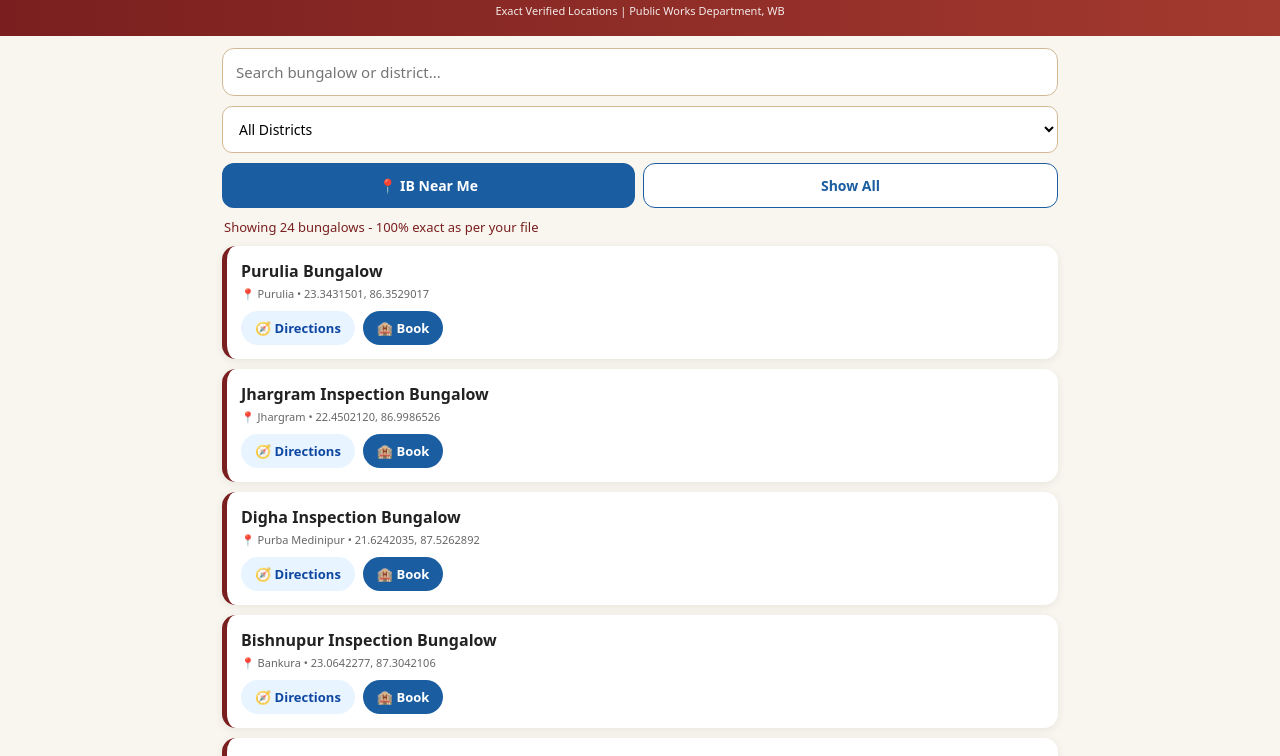
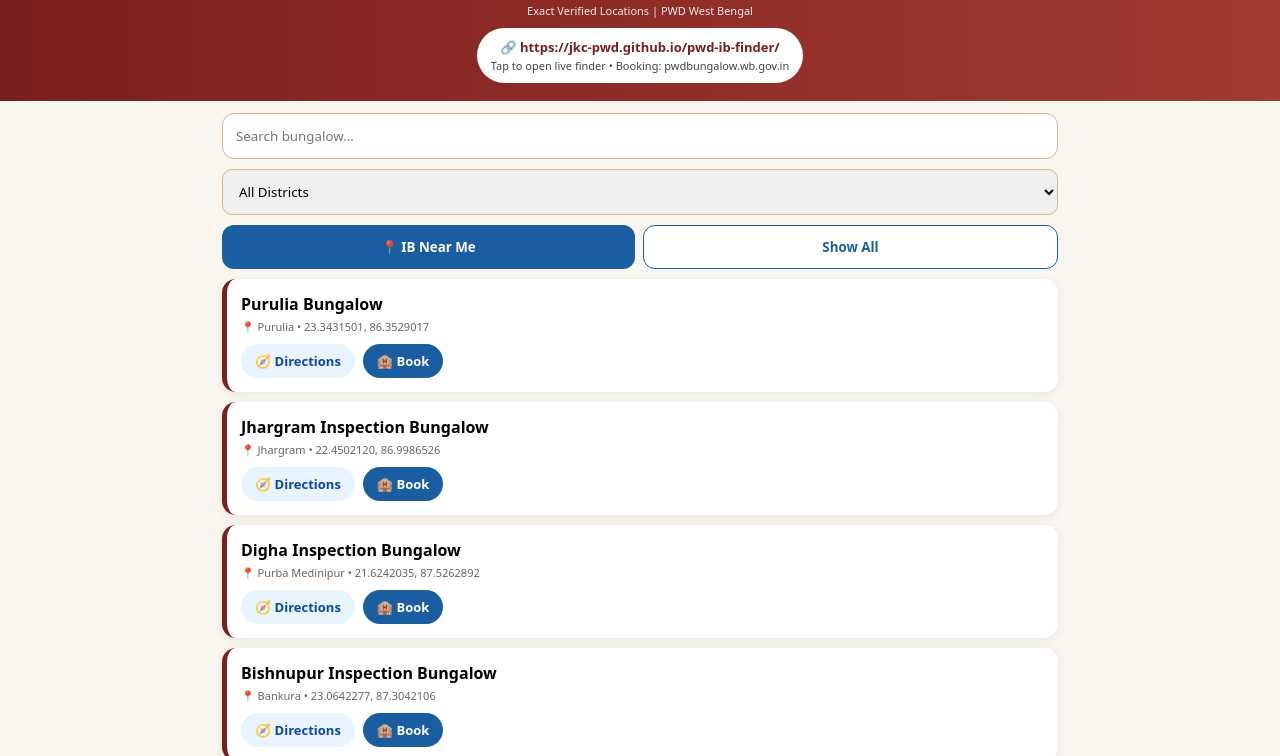
Before and after one commit to jkc-pwd/pwd-ib-finder, a plain HTML site: page index.html in a window 1280 px wide. Shown: the part 44-800 px from the top of the page. Drawn offline with Linux system fonts and the light colour scheme.

Commit message:
Update index.html

```diff
--- a/index.html
+++ b/index.html
@@ -2,34 +2,40 @@
 <html lang="en">
 <head>
 <meta charset="UTF-8"><meta name="viewport" content="width=device-width, initial-scale=1.0">
-<title>WB PWD IB Finder - Final Exact</title>
+<title>WB PWD IB Finder</title>
 <style>
-*{box-sizing:border-box;font-family:system-ui,-apple-system,Segoe UI,Roboto}
-body{margin:0;background:#f8f6ef;color:#222}
+*{box-sizing:border-box;font-family:system-ui}body{margin:0;background:#f8f6ef}
 .header{background:linear-gradient(90deg,#7a1f1f,#a33a2f);color:#fff;padding:18px;text-align:center}
-.header h1{margin:0;font-size:18px}.header p{margin:5px 0 0;font-size:11px;opacity:.9}
+.header h1{margin:0;font-size:18px}
+.cover-link{background:#fff;color:#7a1f1f;padding:10px 14px;border-radius:30px;display:inline-block;margin-top:10px;text-decoration:none;font-weight:700;font-size:13px}
+.cover-link span{font-size:11px;display:block;color:#444;font-weight:400;margin-top:2px}
 .container{max-width:860px;margin:0 auto;padding:12px}
-.search{width:100%;padding:13px;border-radius:12px;border:1.5px solid #d4b896;font-size:15px;background:#fff;outline:none}
-.row{display:flex;gap:8px;margin:10px 0}select{flex:1;padding:12px;border-radius:10px;border:1.5px solid #d4b896;background:#fff;font-size:14px}
-.btn{flex:1;padding:12px;border-radius:12px;border:none;font-weight:700;cursor:pointer;font-size:14px}
+.search{width:100%;padding:13px;border-radius:12px;border:1.5px solid #d4b896}
+.row{display:flex;gap:8px;margin:10px 0}select{flex:1;padding:12px;border-radius:10px;border:1.5px solid #d4b896}
+.btn{flex:1;padding:12px;border-radius:12px;border:none;font-weight:700}
 .btn-p{background:#1a5da0;color:#fff}.btn-s{background:#fff;border:1.5px solid #1a5da0;color:#1a5da0}
 .card{background:#fff;border-radius:14px;padding:14px;margin-top:10px;box-shadow:0 2px 10px rgba(0,0,0,.07);border-left:5px solid #7a1f1f}
-.meta{font-size:11px;color:#666;margin-top:4px}.acts{display:flex;gap:8px;margin-top:10px;flex-wrap:wrap}
+.meta{font-size:11px;color:#666;margin-top:4px}.acts{display:flex;gap:8px;margin-top:10px}
 .acts a{padding:8px 14px;border-radius:20px;text-decoration:none;font-size:13px;font-weight:600}
 .map{background:#e8f4ff;color:#0d47a1}.book{background:#1a5da0;color:#fff}
 .km{background:#fef3c7;padding:3px 8px;border-radius:12px;font-size:11px;margin-left:6px}
-.footer{margin-top:18px;background:#fff;padding:12px;border-radius:12px;font-size:11px;color:#666;text-align:center;border:1px dashed #d4b896}
 </style>
 </head>
 <body>
-<div class="header"><h1>WB PWD IB FINDER</h1><p>Exact Verified Locations | Public Works Department, WB</p></div>
+<div class="header">
+<h1>WB PWD IB FINDER</h1>
+<p style="font-size:11px;opacity:.9;margin:5px 0 0">Exact Verified Locations | PWD West Bengal</p>
+<a class="cover-link" href="https://jkc-pwd.github.io/pwd-ib-finder/" target="_blank">
+🔗 https://jkc-pwd.github.io/pwd-ib-finder/
+<span>Tap to open live finder • Booking: pwdbungalow.wb.gov.in</span>
+</a>
+</div>
 <div class="container">
-<input id="q" class="search" placeholder="Search bungalow or district..." oninput="render()">
+<input id="q" class="search" placeholder="Search bungalow..." oninput="render()">
 <div class="row"><select id="dist" onchange="render()"><option value="">All Districts</option></select></div>
 <div class="row"><button class="btn btn-p" onclick="nearMe()">📍 IB Near Me</button><button class="btn btn-s" onclick="clearF()">Show All</button></div>
-<div id="status" style="font-size:13px;color:#7a1f1f;margin:6px 2px;min-height:18px"></div>
+<div id="status" style="font-size:13px;color:#7a1f1f;margin:6px 2px"></div>
 <div id="list"></div>
-<div class="footer">Booking: <a href="https://pwdbungalow.wb.gov.in" target="_blank">pwdbungalow.wb.gov.in</a><br>Developed by <b>Jayanta Kumar Chakraborty, EE/PWD</b> | 100% Exact Google Coordinates</div>
 </div>
 <script>
 const DATA=[
@@ -60,10 +66,9 @@ const DATA=[
 ];
 function init(){const d=document.getElementById('dist');[...new Set(DATA.map(x=>x.district))].sort().forEach(v=>{let o=document.createElement('option');o.value=v;o.textContent=v;d.appendChild(o)})}
 function distKm(a,b,c,d){const R=6371;const dLat=(c-a)*Math.PI/180,dLon=(d-b)*Math.PI/180;const la1=a*Math.PI/180,la2=c*Math.PI/180;const x=Math.sin(dLat/2)**2+Math.cos(la1)*Math.cos(la2)*Math.sin(dLon/2)**2;return R*2*Math.atan2(Math.sqrt(x),Math.sqrt(1-x))}
-let uLat=null,uLng=null;
-function nearMe(){const s=document.getElementById('status');s.textContent='📡 Finding exact location...';if(!navigator.geolocation){s.textContent='❌ GPS not supported';return}navigator.geolocation.getCurrentPosition(p=>{uLat=p.coords.latitude;uLng=p.coords.longitude;DATA.forEach(it=>it._d=distKm(uLat,uLng,it.lat,it.lng));DATA.sort((a,b)=>a._d-b._d);s.textContent=`✅ You: ${uLat.toFixed(5)}, ${uLng.toFixed(5)} • Accuracy ${Math.round(p.coords.accuracy)}m • Nearest first`;render()},err=>{s.textContent='❌ Permission denied. Enable Location.'},{enableHighAccuracy:true,timeout:15000,maximumAge:0})}
-function clearF(){document.getElementById('q').value='';document.getElementById('dist').value='';document.getElementById('status').textContent='';uLat=null;DATA.forEach(d=>delete d._d);render()}
-function render(){const q=document.getElementById('q').value.toLowerCase();const df=document.getElementById('dist').value;let list=DATA.filter(it=>{if(df&&it.district!==df)return false;if(q){const h=(it.name+' '+it.district).toLowerCase();if(!h.includes(q))return false}return true});document.getElementById('list').innerHTML=list.map(it=>`<div class="card"><b>${it.name}</b>${it._d!==undefined?`<span class="km">${it._d.toFixed(1)} km</span>`:''}<div class="meta">📍 ${it.district} • ${it.lat.toFixed(7)}, ${it.lng.toFixed(7)}</div><div class="acts"><a class="map" target="_blank" href="https://www.google.com/maps/dir/?api=1&destination=${it.lat},${it.lng}">🧭 Directions</a><a class="book" target="_blank" href="https://pwdbungalow.wb.gov.in">🏨 Book</a></div></div>`).join('');if(!uLat)document.getElementById('status').textContent=`Showing ${list.length} bungalows - 100% exact as per your file`}
+function nearMe(){const s=document.getElementById('status');s.textContent='📡 Finding...';navigator.geolocation.getCurrentPosition(p=>{const uLat=p.coords.latitude,uLng=p.coords.longitude;DATA.forEach(it=>it._d=distKm(uLat,uLng,it.lat,it.lng));DATA.sort((a,b)=>a._d-b._d);s.textContent=`✅ You: ${uLat.toFixed(5)}, ${uLng.toFixed(5)}`;render()},()=>{s.textContent='❌ Allow Location'},{enableHighAccuracy:true})}
+function clearF(){document.getElementById('q').value='';document.getElementById('dist').value='';document.getElementById('status').textContent='';DATA.forEach(d=>delete d._d);render()}
+function render(){const q=document.getElementById('q').value.toLowerCase();const df=document.getElementById('dist').value;let list=DATA.filter(it=>{if(df&&it.district!==df)return false;if(q&&!(it.name+' '+it.district).toLowerCase().includes(q))return false;return true});document.getElementById('list').innerHTML=list.map(it=>`<div class="card"><b>${it.name}</b>${it._d!==undefined?`<span class="km">${it._d.toFixed(1)} km</span>`:''}<div class="meta">📍 ${it.district} • ${it.lat.toFixed(7)}, ${it.lng.toFixed(7)}</div><div class="acts"><a class="map" target="_blank" href="https://www.google.com/maps/dir/?api=1&destination=${it.lat},${it.lng}">🧭 Directions</a><a class="book" target="_blank" href="https://pwdbungalow.wb.gov.in">🏨 Book</a></div></div>`).join('')}
 init();render();
 </script>
 </body>
```
